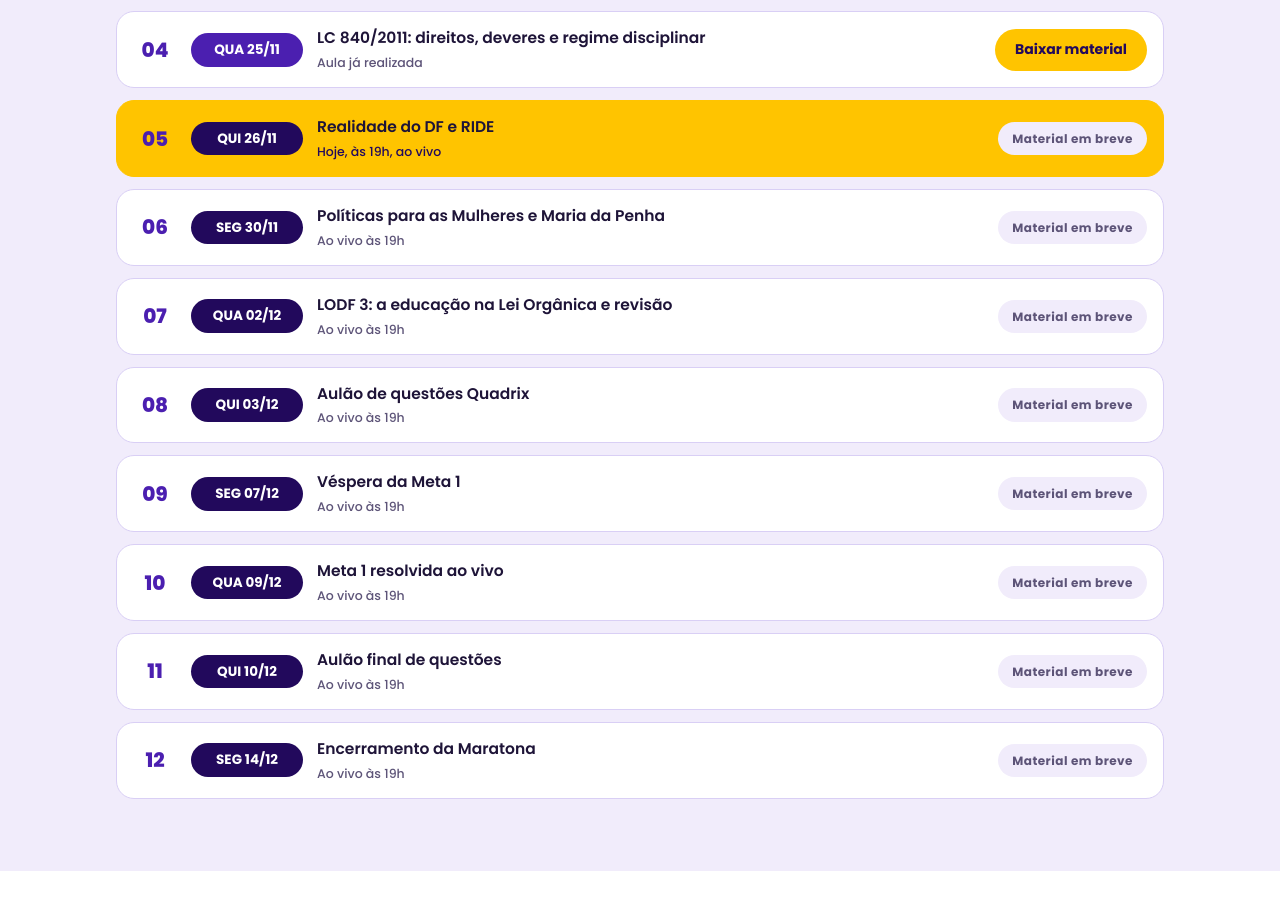
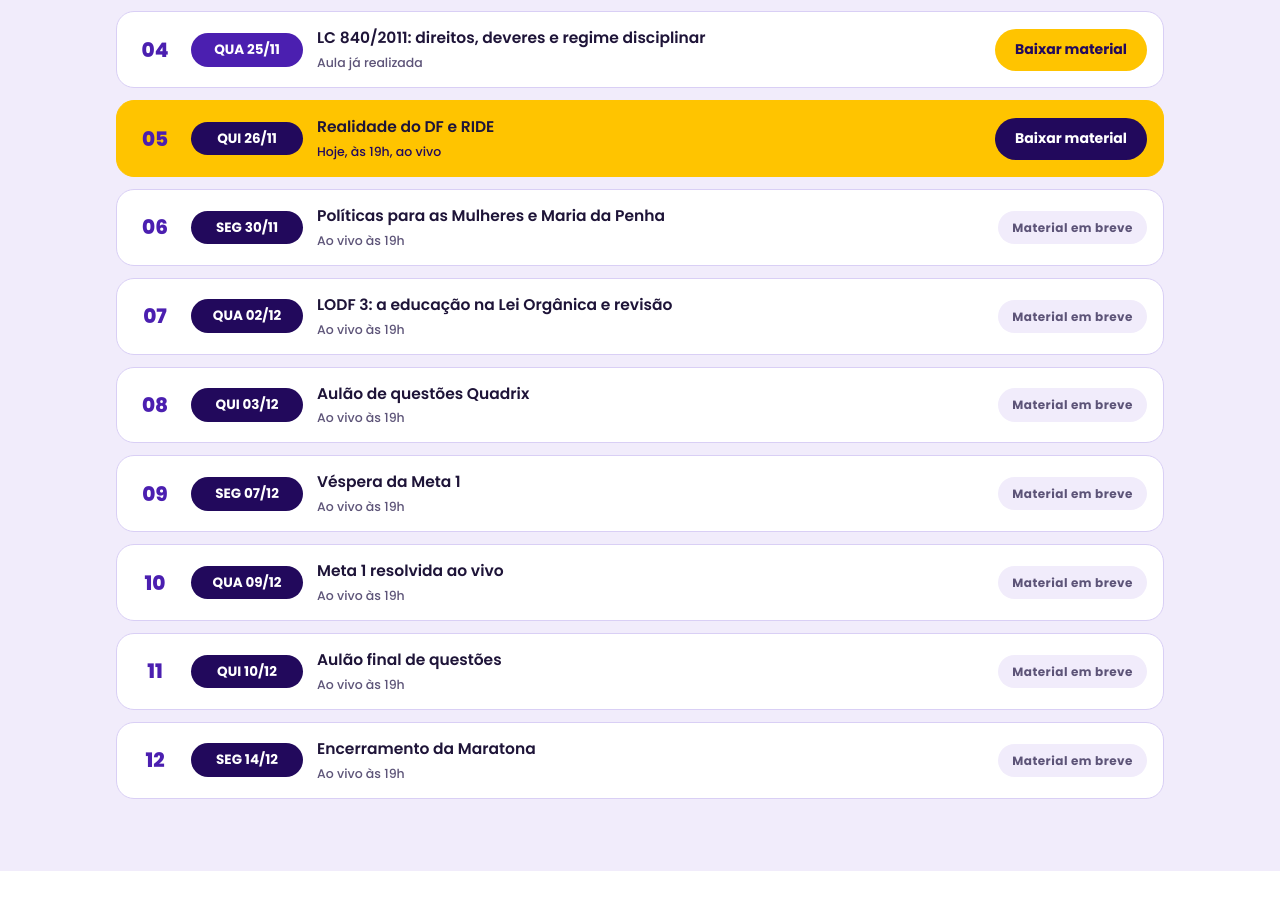
Before and after one commit to programademetas/programademetas.github.io, a plain HTML site: page maratona-seedf/index.html in a window 1280 px wide. Shown: the part 1129-2039 px from the top of the page. Drawn offline with Linux system fonts and the light colour scheme.

Commit message:
Maratona SEEDF: libera material da aula 5 (RIDE)
Co-Authored-By: Claude Opus 5.5 <noreply@anthropic.com>
Claude-Session: https://claude.ai/code/session_011LrchpH4bhCpVQqdcvnbbE

```diff
--- a/maratona-seedf/index.html
+++ b/maratona-seedf/index.html
@@ -264,7 +264,7 @@ const AULAS = [
   { n: 2,  data: "2026-11-19", tema: "LODF 2: competências, Adm. Pública e servidores", arquivo: "maratona-seedf-aula-02-lodf.pdf" },
   { n: 3,  data: "2026-11-23", tema: "LC 840/2011: provimento, posse e estágio probatório", arquivo: "maratona-seedf-aula-03-lc840.pdf" },
   { n: 4,  data: "2026-11-25", tema: "LC 840/2011: direitos, deveres e regime disciplinar", arquivo: "maratona-seedf-aula-04-lc840.pdf" },
-  { n: 5,  data: "2026-11-26", tema: "Realidade do DF e RIDE", arquivo: "" },
+  { n: 5,  data: "2026-11-26", tema: "Realidade do DF e RIDE", arquivo: "maratona-seedf-aula-05-ride.pdf" },
   { n: 6,  data: "2026-11-30", tema: "Políticas para as Mulheres e Maria da Penha", arquivo: "" },
   { n: 7,  data: "2026-12-02", tema: "LODF 3: a educação na Lei Orgânica e revisão", arquivo: "" },
   { n: 8,  data: "2026-12-03", tema: "Aulão de questões Quadrix", arquivo: "" },
```
